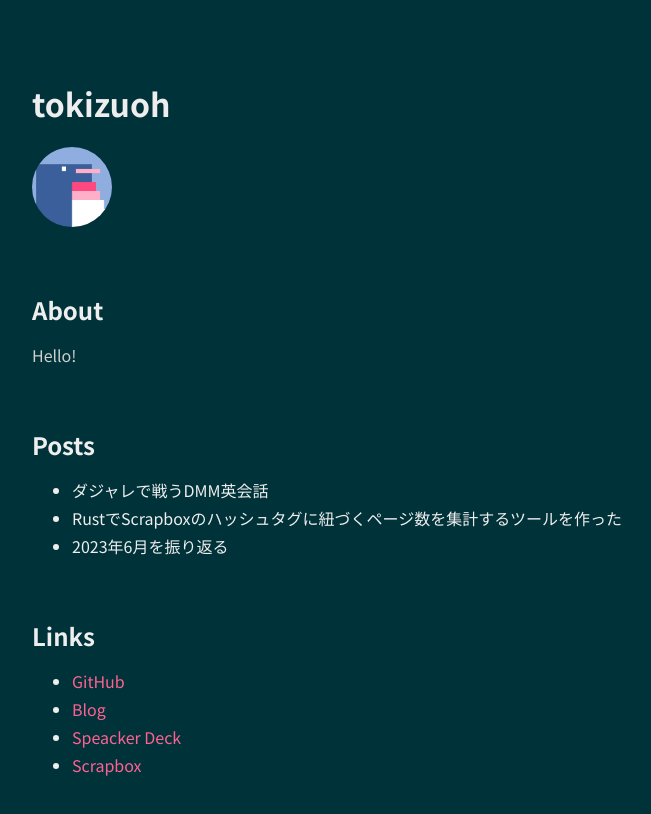
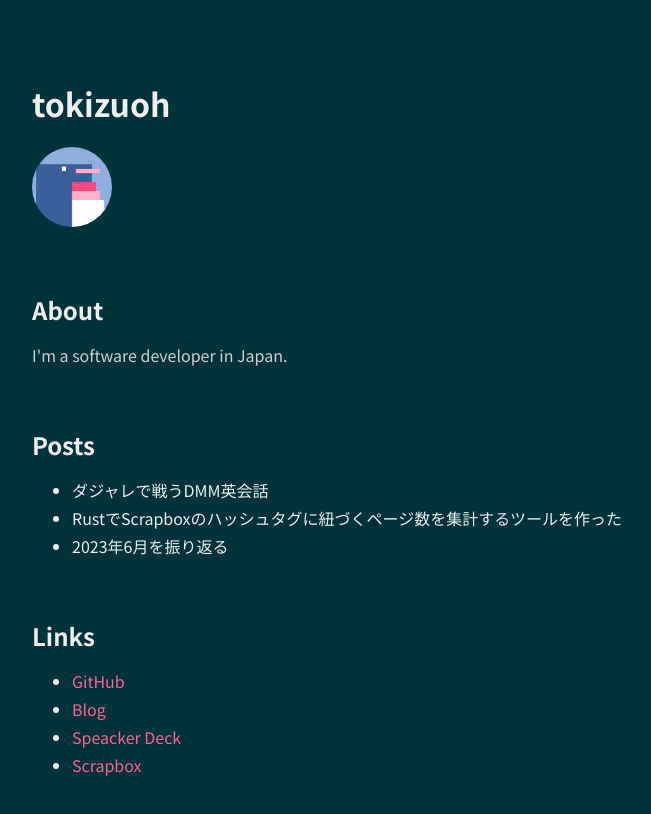
Before and after one commit to tokizuoh/info-tokizuoh-dev, a SvelteKit app: page / in a window 1280 px wide. Shown: the top 814 px of the page, without its empty margins (208-859 px from the left). Built offline with nearby package versions, Linux system fonts and the light colour scheme.

Commit message:
add description under title

```diff
--- a/src/routes/+page.svelte
+++ b/src/routes/+page.svelte
@@ -1,5 +1,7 @@
 <script>
-
+    const description = `
+        I'm a software developer in Japan.
+    `
 </script>
 
 <h1>tokizuoh</h1>
@@ -8,7 +10,7 @@
 </p>
 
 <h2>About</h2>
-<p>Hello!</p>
+<p>{description}</p>
 
 <h2>Posts</h2>
 <ul>
```
